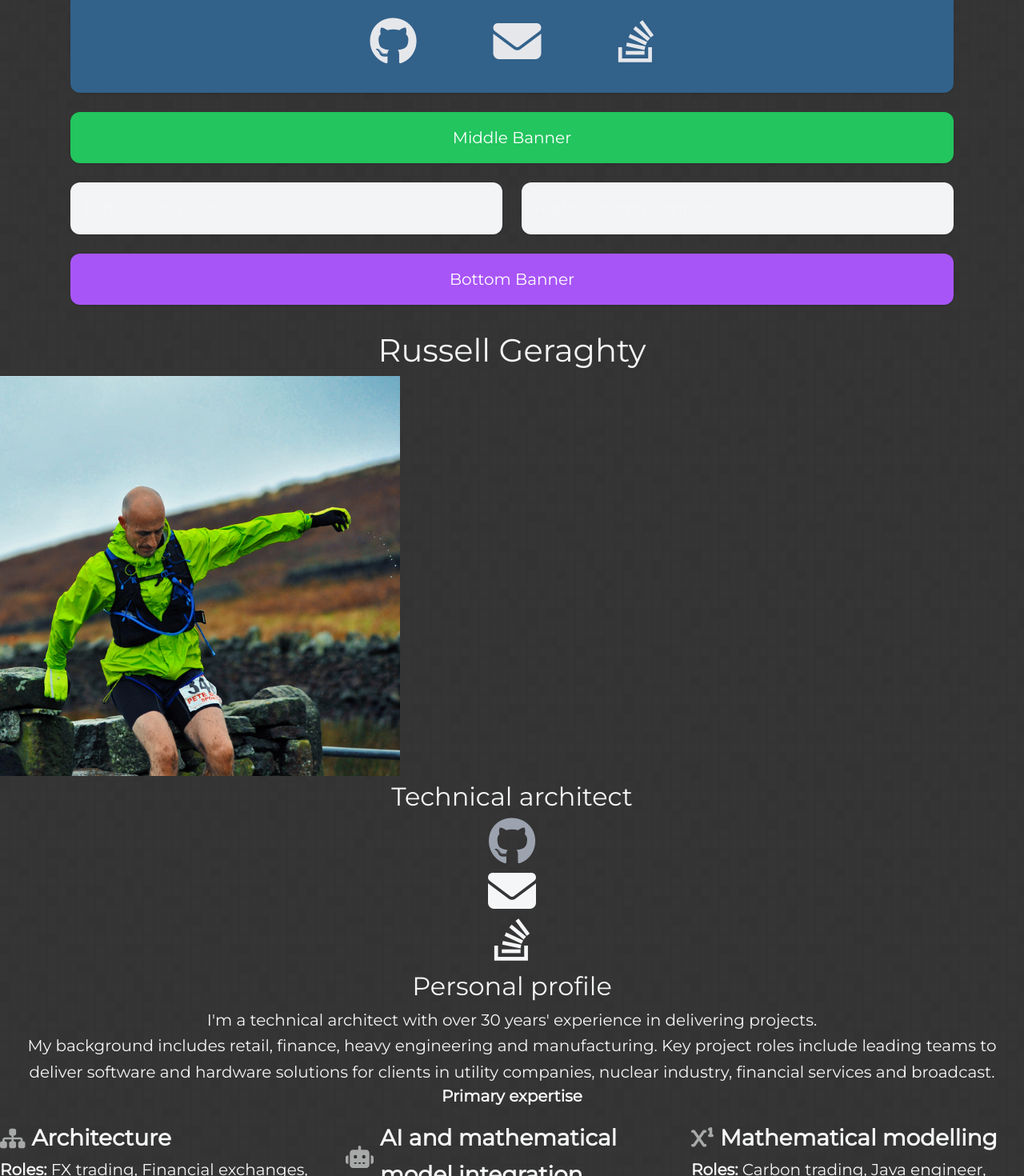
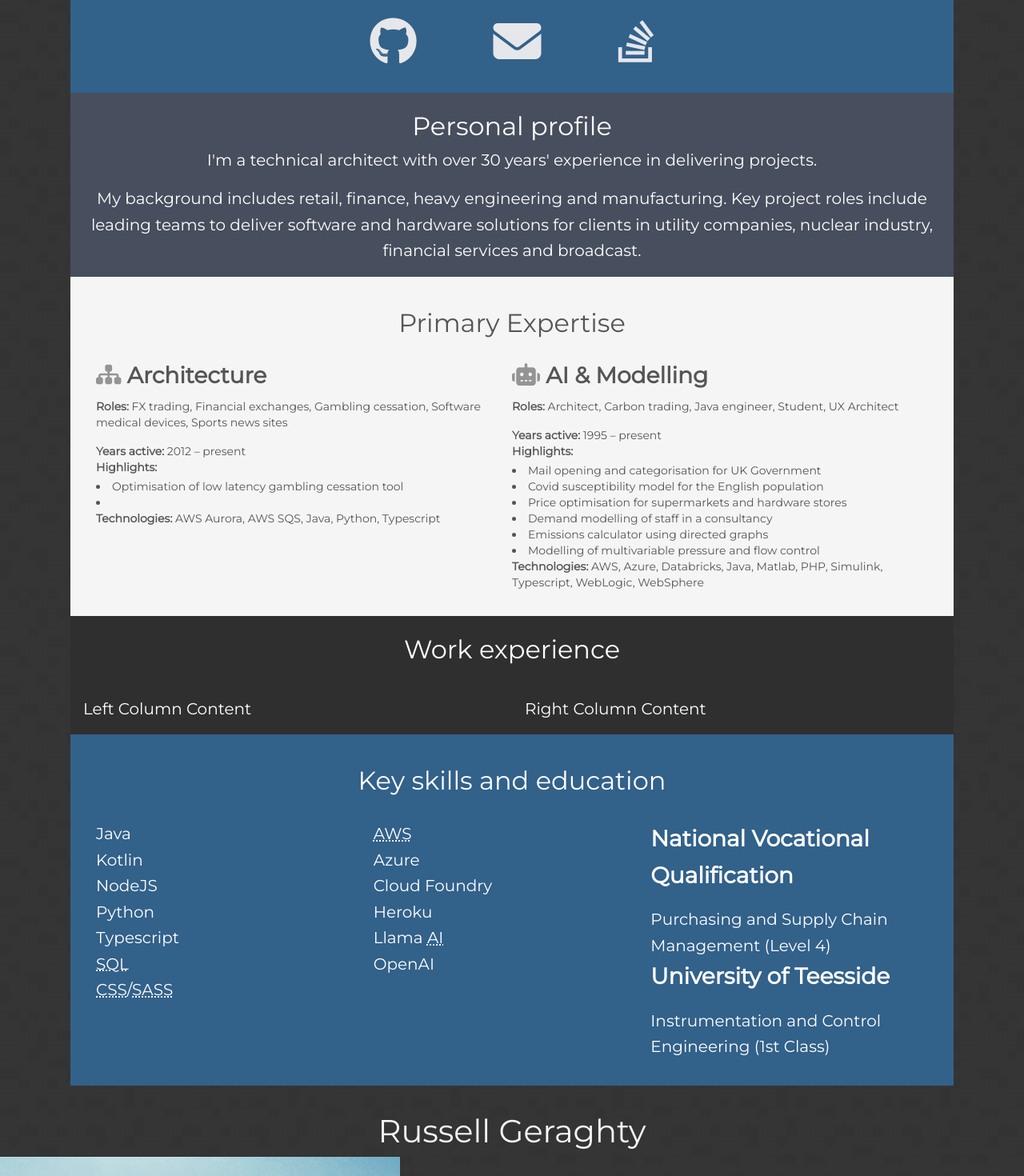
Before and after one commit to notquiterussell/rosesareblue.co.uk, a Next.js app: page / in a window 1280 px wide. Shown: the part 620-2090 px from the top of the page at 80% size. Built offline with nearby package versions, Linux system fonts and the light colour scheme.

Commit message:
adds basic modules

```diff
--- a/package.json
+++ b/package.json
@@ -1,5 +1,5 @@
 {
-  "name": "dave",
+  "name": "rosesareblue.co.uk",
   "version": "0.1.0",
   "private": true,
   "scripts": {
--- a/pages/index.tsx
+++ b/pages/index.tsx
@@ -25,9 +25,8 @@ export default function Home() {
 
             <div className="min-h-screen flex items-center justify-center">
 
-                <div className="grid grid-cols-1 md:grid-cols-2 gap-6 p-6 w-full max-w-6xl">
-                    {/* Top Banner */}
-                    <div className="col-span-1 md:col-span-2 bg-rosesareblue text-white text-center p-4 rounded-xl shadow">
+                <div className="grid grid-cols-1 md:grid-cols-2 p-6 w-full max-w-6xl">
+                    <section className="col-span-1 md:col-span-2 bg-rosesareblue text-white text-center p-4">
                         <h1 className="mb-[45px]" itemProp="name">Russell Geraghty</h1>
                         <div
                             className="relative overflow-hidden rounded-full mx-auto
@@ -87,28 +86,54 @@ export default function Home() {
                                 </a>
                             </div>
                         </div>
+                    </section>
+
+                    <section className="col-span-1 md:col-span-2 bg-profile text-white text-center p-4">
+                        <h2>Personal profile</h2>
+                        <p>
+                            I&#39;m a technical architect with over 30 years&#39; experience in delivering projects.
+                        </p>
+                        <p>
+                            My background includes retail, finance, heavy engineering and manufacturing. Key project roles include leading teams to
+                            deliver software and hardware solutions for clients in utility companies, nuclear industry, financial services and broadcast.
+                        </p>
+                    </section>
+
+                    <section className="col-span-1 md:col-span-2 grid grid-cols-1 md:grid-cols-2 w-full max-w-6xl bg-primary_experience text-[#555] p-8">
+                        <h2 className={"col-span-1 md:col-span-2 text-center pb-6"}>Primary Expertise</h2>
+                        <div className="text-sm">
+                            <Architecture/>
+                        </div>
+                        <div className="text-sm">
+                            <ModelIntegration/>
+                        </div>
+                    </section>
+
+
+                    <div className="col-span-1 md:col-span-2 bg-work_experience text-white text-center p-4">
+                        <h2>Work experience</h2>
                     </div>
-
-                    {/* Middle Banner */}
-                    <div className="col-span-1 md:col-span-2 bg-green-500 text-white text-center p-4 rounded-xl shadow">
-                        Middle Banner
-                    </div>
-
-                    {/* Left Column */}
-                    <div className="bg-gray-100 p-4 rounded-xl shadow">
+                    <div className="bg-work_experience p-4 text-white">
                         Left Column Content
                     </div>
-
-                    {/* Right Column */}
-                    <div className="bg-gray-100 p-4 rounded-xl shadow">
+                    <div className="bg-work_experience p-4 text-white">
                         Right Column Content
                     </div>
 
-                    {/* Bottom Banner */}
-                    <div
-                        className="col-span-1 md:col-span-2 bg-purple-500 text-white text-center p-4 rounded-xl shadow">
-                        Bottom Banner
-                    </div>
+                    <section className="col-span-1 md:col-span-2 grid grid-cols-1 md:grid-cols-3 w-full max-w-6xl bg-rosesareblue text-white p-8">
+                        <h2 className={"col-span-1 md:col-span-3 text-center pb-6"}>Key skills and education</h2>
+                        <div>
+                            <Skills/>
+                        </div>
+                        <div>
+                            <Technologies/>
+                        </div>
+
+                        <div>
+                            <NVQ/>
+                            <University />
+                        </div>
+                    </section>
                 </div>
             </div>
             <main id="top">
--- a/src/components/ExperienceItem.tsx
+++ b/src/components/ExperienceItem.tsx
@@ -23,7 +23,7 @@ const ExperienceItem: FC<ExperienceItemProps> = ({
                                                  }) => {
     return (
         <>
-            <h3 className="text-l font-bold flex items-center gap-2">
+            <h3>
                 <FontAwesomeIcon icon={icon} style={{ opacity: 0.6 }}  /> {title}
             </h3>
             <p><strong>Roles:</strong> {roles.sort().join(", ")}</p>
@@ -36,10 +36,10 @@ const ExperienceItem: FC<ExperienceItemProps> = ({
                     ))}
                 </ul>
             </div>
-            <div>
+            <p>
                 <strong>Technologies: </strong>
                 {technologies.sort().join(", ")}
-            </div>
+            </p>
         </>
     );
 };
--- a/src/industries/architecture.tsx
+++ b/src/industries/architecture.tsx
@@ -10,7 +10,7 @@ export default function Architecture() {
             endYear={null}
             roles={["FX trading", "Financial exchanges", "Sports news sites", "Software medical devices", "Gambling cessation"]}
             highlights={[
-                "Optimisation of low latency gambling cessation tool for the UK market",
+                "Optimisation of low latency gambling cessation tool",
                 ""
             ]}
             technologies={[
--- a/src/industries/modelIntegration.tsx
+++ b/src/industries/modelIntegration.tsx
@@ -4,18 +4,22 @@ import {faRobot} from "@fortawesome/free-solid-svg-icons";
 export default function ModelIntegration() {
     return (
         <ExperienceItem
-            title={"AI and mathematical model integration"}
+            title={"AI & Modelling"}
             icon={faRobot}
-            startYear={2003}
+            startYear={1995}
             roles={[
                 "UX Architect",
                 "Architect",
+                "Student", "Carbon trading", "Java engineer"
             ]}
             highlights={[
-                "Mail opening and categorisation for UK Government home buying scheme",
+                "Mail opening and categorisation for UK Government",
                 "Covid susceptibility model for the English population",
                 "Price optimisation for supermarkets and hardware stores",
+                "Demand modelling of staff in a consultancy",
+                "Emissions calculator using directed graphs",
+                "Modelling of multivariable pressure and flow control",
             ]}
-            technologies={["Azure", "AWS", "WebLogic", "WebSphere", "Typescript"]}/>
+            technologies={["Azure", "AWS", "WebLogic", "WebSphere", "Typescript","Databricks", "Matlab", "Simulink", "Java", "PHP",]}/>
     )
 }
--- a/styles/globals.css
+++ b/styles/globals.css
@@ -21,5 +21,39 @@
 
     h3 {
         @apply text-[1.75rem];
+        @apply font-bold;
+        @apply pb-4;
+    }
+
+    p + p {
+        @apply mt-4;
+    }
+
+    p + h3 {
+        @apply mt-4;
+    }
+
+    abbr[title] {
+        position: relative;
+        text-decoration: underline dotted;
+    }
+
+    abbr[title]:hover::after,
+    abbr[title]:focus::after {
+        content: attr(title);
+
+        position: absolute;
+        left: 0;
+        bottom: -30px;
+        width: auto;
+        white-space: nowrap;
+
+        background-color: #1e1e1e;
+        color: #fff;
+        border-radius: 3px;
+        box-shadow: 1px 1px 5px 0 rgba(0, 0, 0, 0.4);
+        font-size: 14px;
+        padding: 3px 5px;
+        z-index: 10;
     }
 }
--- a/tailwind.config.ts
+++ b/tailwind.config.ts
@@ -9,6 +9,10 @@ module.exports = {
         extend: {
             colors: {
                 rosesareblue: "#32618a",
+                profile: "#474e5d",
+                primary_experience: "#f5f5f5",
+                work_experience: "#2f2f2f",
+
             },
             fontFamily: {
                 sans: ['Montserrat', 'sans-serif'],
```
Also changed, not shown: 1 other file (tests, documents, lock files or other folders).
